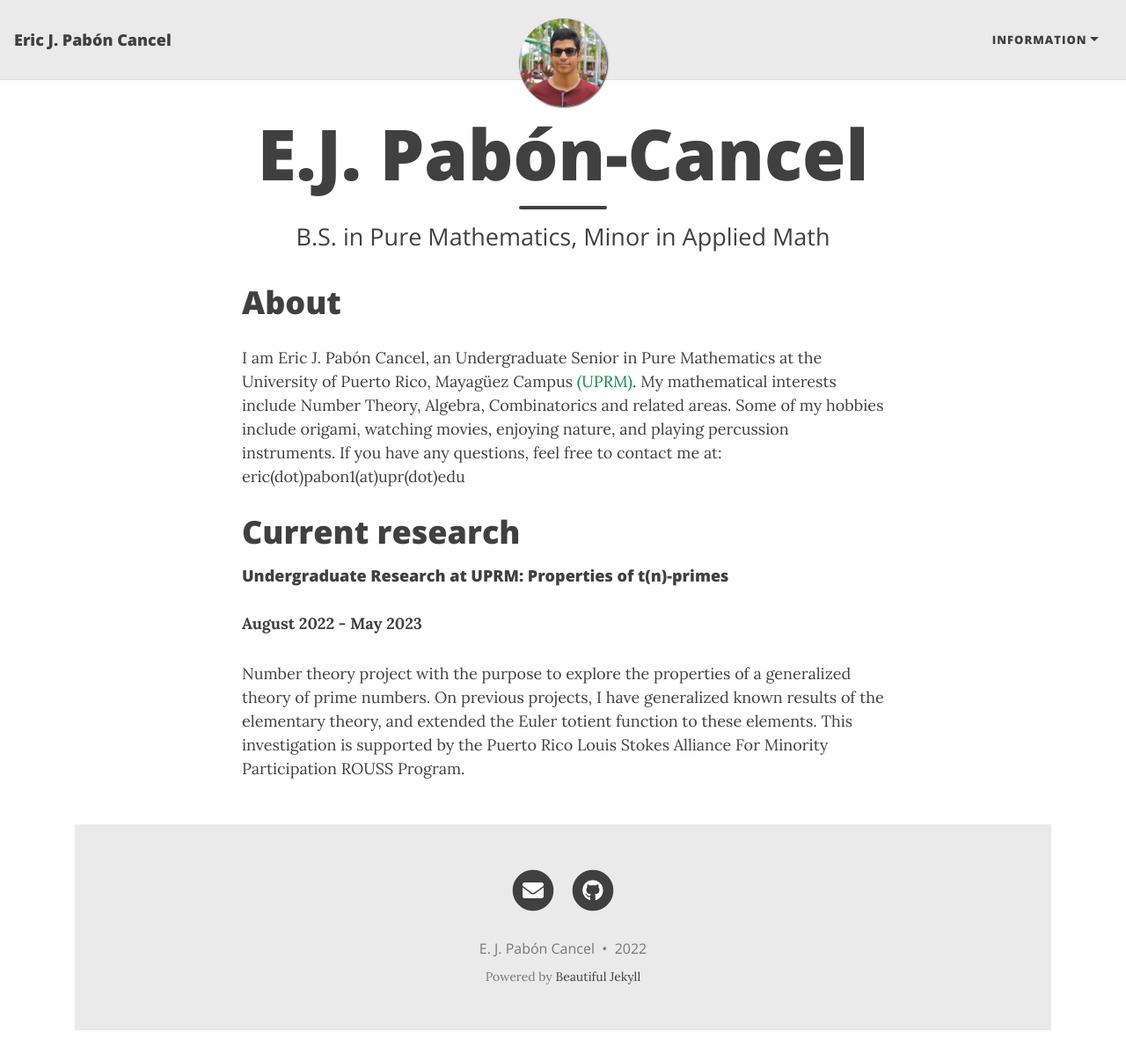
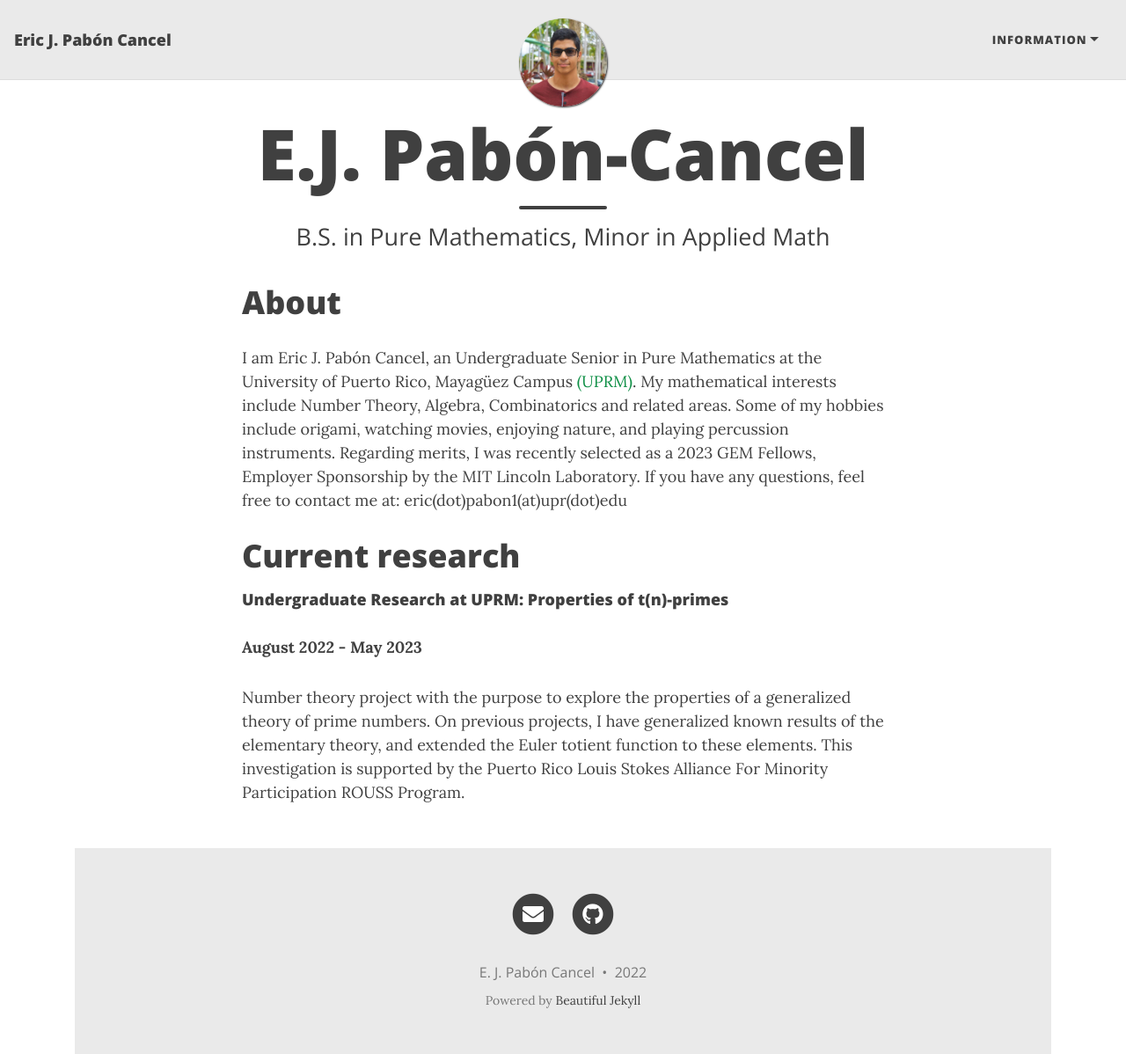
Before and after one commit to ejpaboncancel/ejpaboncancel-old.github.io, a Jekyll site: the page built from index.html, in a window 1280 px wide and 1198 px high. Shown: the whole window at 88% size. Built offline with Jekyll 4.4.1, drawn with Linux system fonts in a browser that asks for light colours; nearby versions of some CDN libraries; the list of posts is cut into pages by our own code.

Commit message:
Update index.html

```diff
--- a/index.html
+++ b/index.html
@@ -7,7 +7,8 @@
 <h1>About</h1>
 <div style="text-align: left"><p > I am Eric J. Pabón Cancel, an Undergraduate Senior in Pure Mathematics at the University of Puerto Rico, Mayagüez Campus
   <a href="https://www.uprm.edu/portada/">(UPRM)</a>. My mathematical interests include Number Theory, Algebra, Combinatorics and related areas.
-  Some of my hobbies include origami, watching movies, enjoying nature, and playing percussion instruments. If you have any questions, feel free to contact
+  Some of my hobbies include origami, watching movies, enjoying nature, and playing percussion instruments. Regarding merits, I was recently selected as a 2023 GEM
+  Fellows, Employer Sponsorship by the MIT Lincoln Laboratory. If you have any questions, feel free to contact
   me at: eric(dot)pabon1(at)upr(dot)edu </p></div>
 
 <h1>Current research</h1>
```
